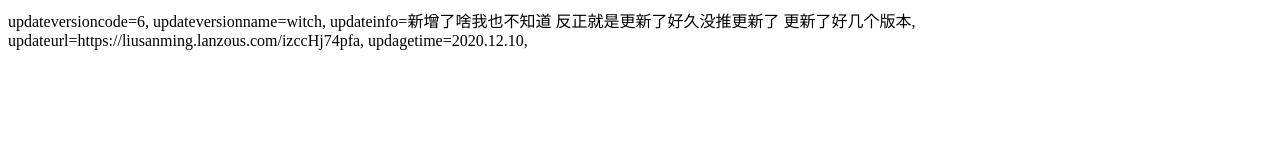
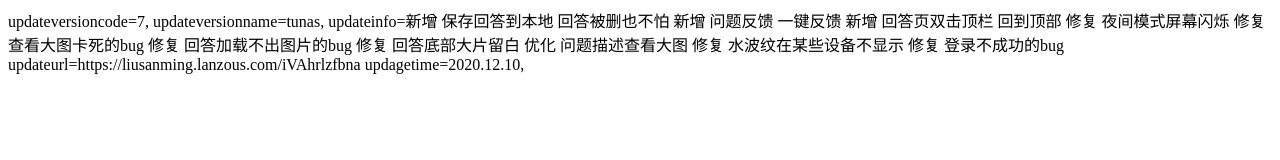
Before and after one commit to ouyangyanhuo/API, a plain HTML site: page Liusanming/Update.html in a window 1280 px wide. Drawn offline with Linux system fonts and the light colour scheme.

Commit message:
小狗狗能有什么坏心思呢

```diff
--- a/Liusanming/Update.html
+++ b/Liusanming/Update.html
@@ -6,11 +6,18 @@
 		<meta name="viewport" content="width=device-width, initial-scale=1, user-scalable=no" />
 	</head>
 <body>
-updateversioncode=6,
-updateversionname=witch,
-updateinfo=新增了啥我也不知道
-反正就是更新了好久没推更新了
-更新了好几个版本,
-updateurl=https://liusanming.lanzous.com/izccHj74pfa,
+updateversioncode=7,
+updateversionname=tunas,
+updateinfo=新增 保存回答到本地  回答被删也不怕
+新增 问题反馈  一键反馈
+新增 回答页双击顶栏 回到顶部
+修复 夜间模式屏幕闪烁
+修复 查看大图卡死的bug
+修复 回答加载不出图片的bug
+修复 回答底部大片留白
+优化 问题描述查看大图
+修复 水波纹在某些设备不显示
+修复 登录不成功的bug
+updateurl=https://liusanming.lanzous.com/iVAhrlzfbna
 updagetime=2020.12.10,
 </body>
```
